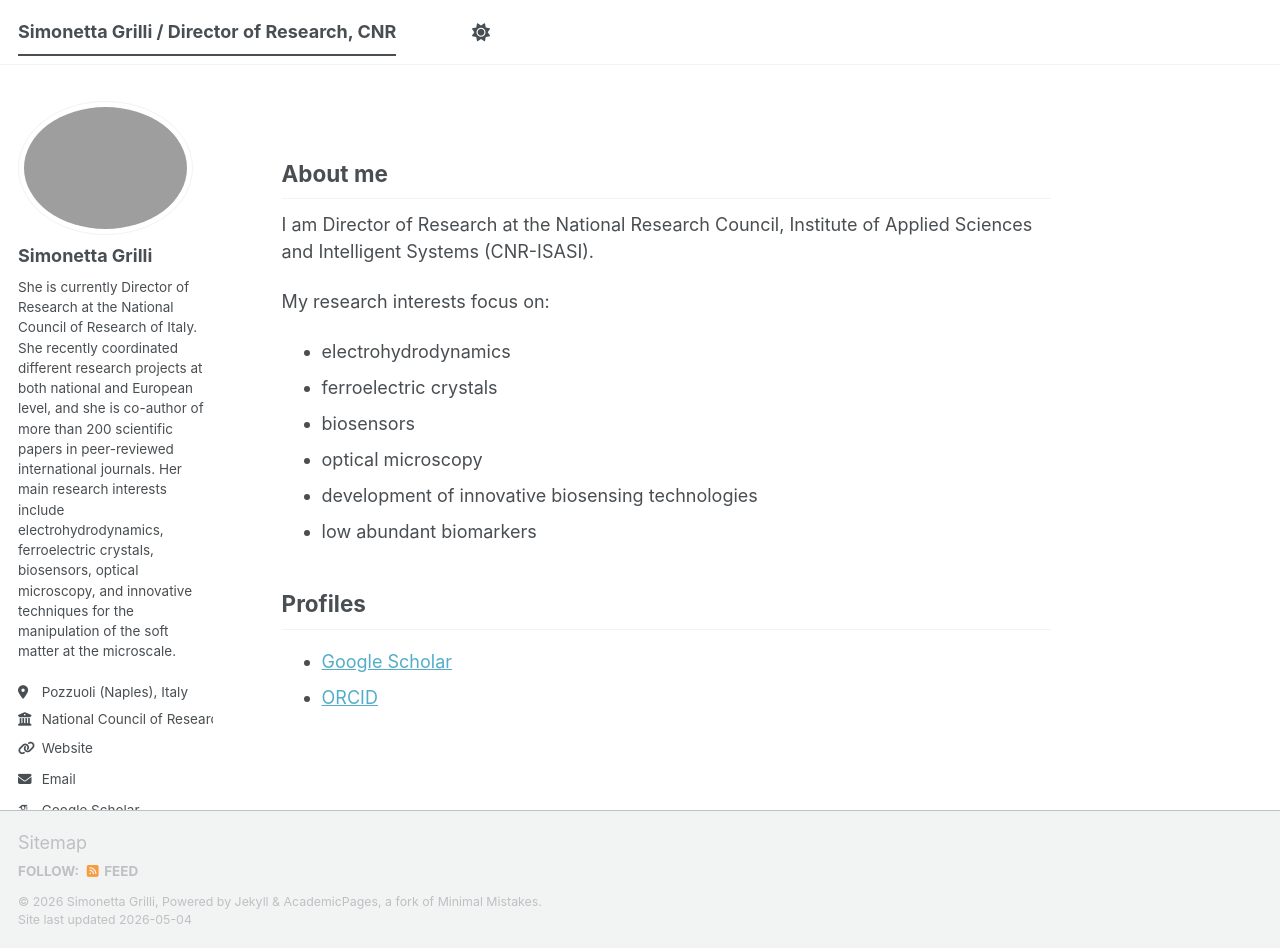
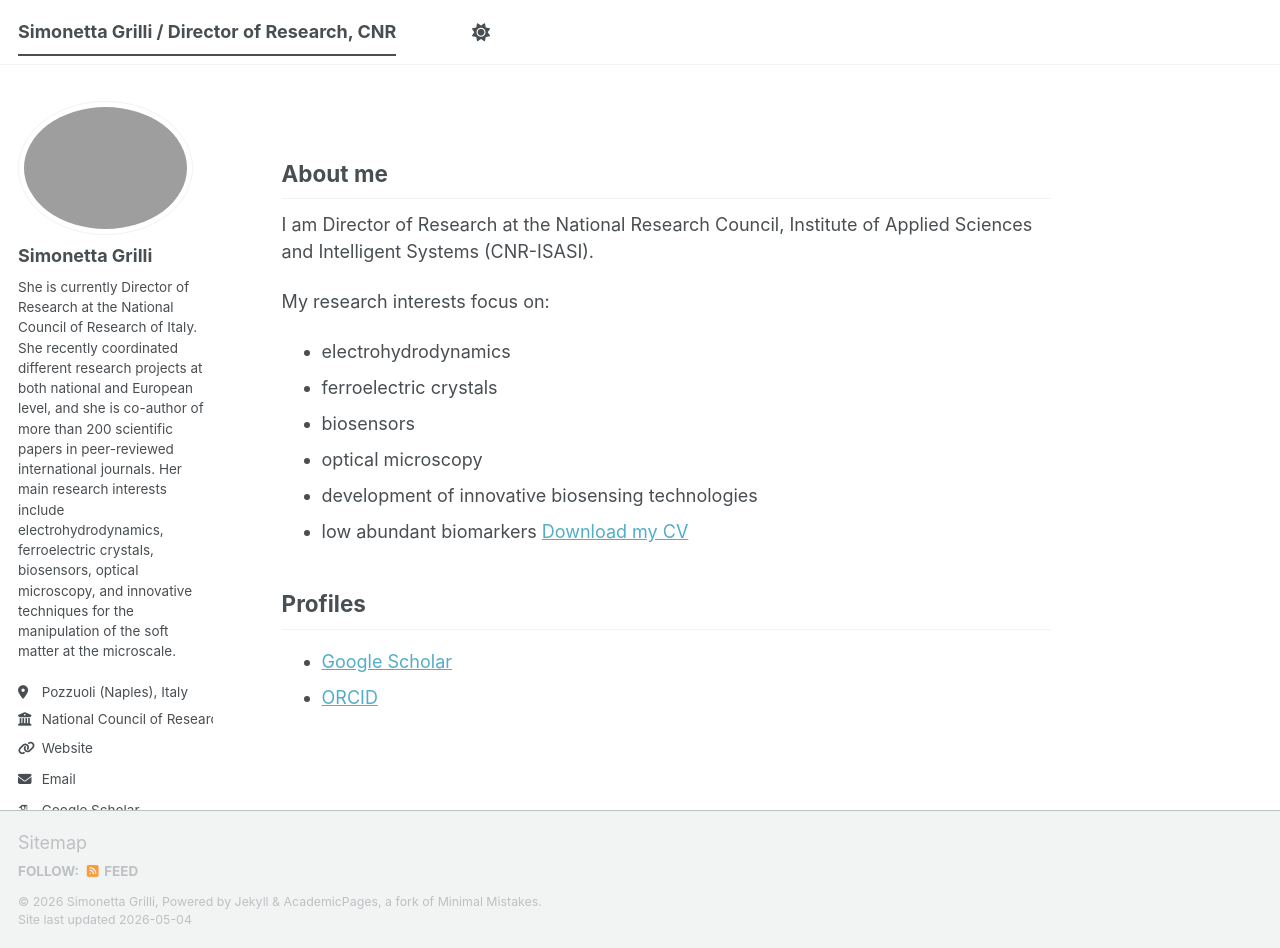
Before and after one commit to simonettagrilli/simonettagrilli.github.io, a Jekyll site: the page built from _pages/about.md, in a window 1280 px wide and 948 px high. Built offline with Jekyll 4.4.1, drawn with Linux system fonts in a browser that asks for light colours; some web fonts are replaced; a script bundle is joined from its source files by our own code; library files that are not in the unit come from our copies.

Commit message:
Add CV download link to about page
Added a link to download the CV.

```diff
--- a/_pages/about.md
+++ b/_pages/about.md
@@ -18,6 +18,7 @@ My research interests focus on:
 - optical microscopy
 - development of innovative biosensing technologies
 - low abundant biomarkers
+  [Download my CV](/files/cv.pdf)
 
 ## Profiles
 - [Google Scholar](https://scholar.google.com/citations?user=rM9jPGkAAAAJ&hl)
```
